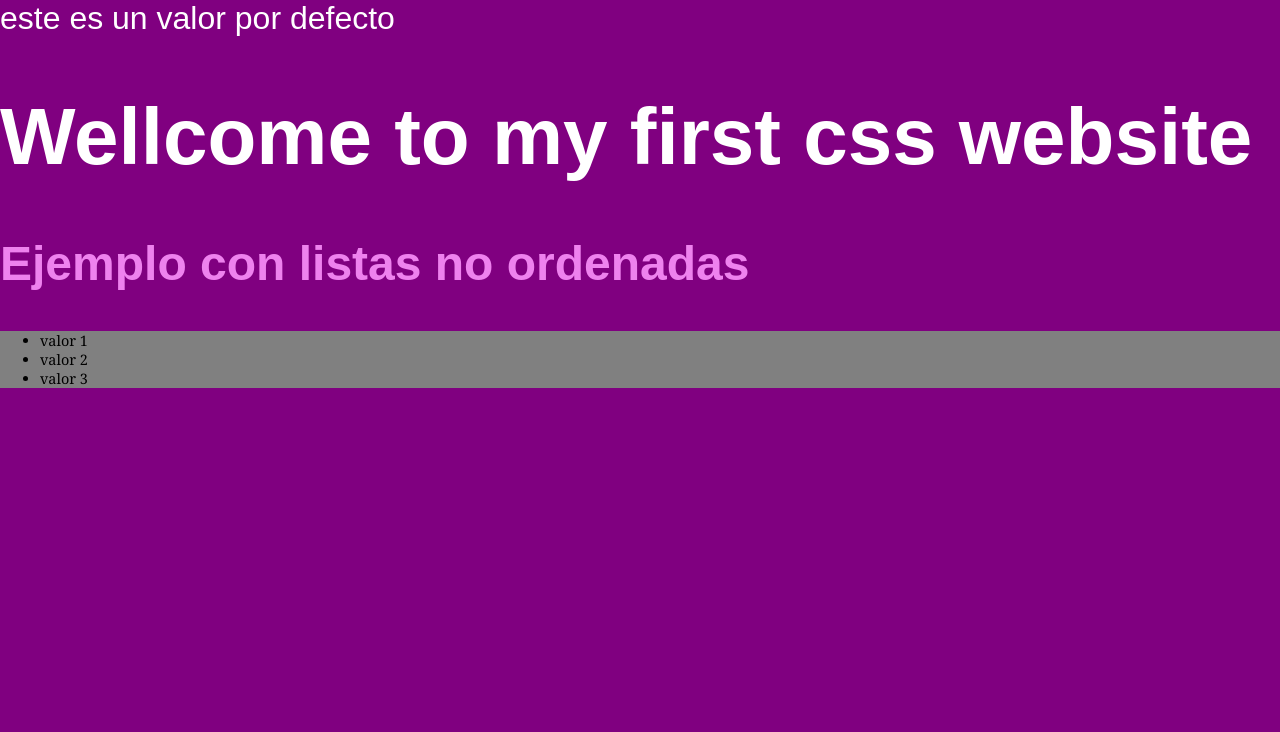
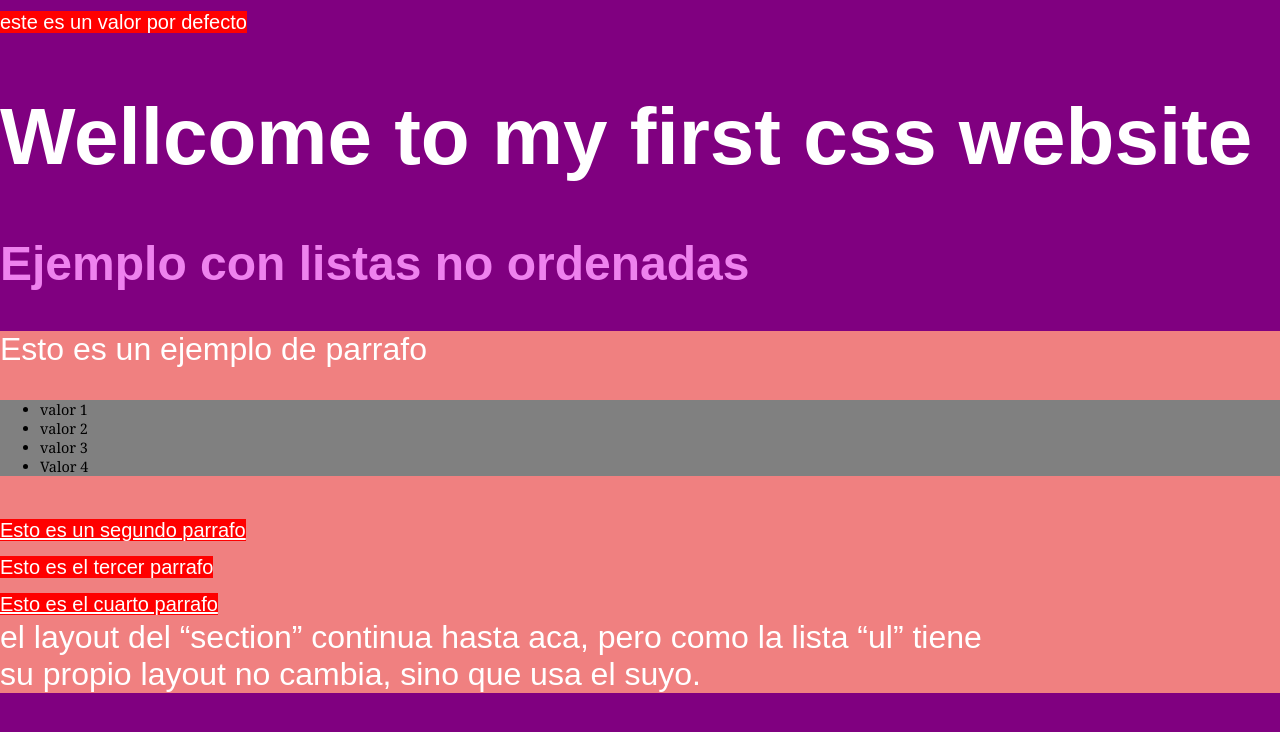
Before and after one commit to caece-nico/FrontEndDev, a plain HTML site: page CSS/Listas no ordenadas/index.html in a window 1280 px wide. Drawn offline with Linux system fonts and the light colour scheme.

Commit message:
listas y propiedades
Ejemplo corto de lista y propiedades un poco mas complejas

```diff
--- a/CSS/Listas no ordenadas/index.html
+++ b/CSS/Listas no ordenadas/index.html
@@ -4,18 +4,25 @@
         <link rel='stylesheet' type='text/css' href='style.css'>
     </head>
     <body>
-        este es un valor por defecto
+        <h>este es un valor por defecto</h>
         <h1>Wellcome to my first css website</h1>
         <h2>Ejemplo con listas no ordenadas</h2>
-
+    <section>
         <p>
+            Esto es un ejemplo de parrafo
             <ul>
                 <li>valor 1</li>
                 <li>valor 2</li>
                 <li>valor 3</li>
+                <li>Valor 4</li>
             </ul>
         </p>
-
+        <p2>Esto es un segundo parrafo</p2> <br>
+        <p3>Esto es el tercer parrafo</p3> <br>
+        <p4>Esto es el cuarto parrafo</p4> <br>
+        el layout del <q>section</q> continua hasta aca, pero como la lista <q>ul</q> tiene <br>
+        su propio layout no cambia, sino que usa el suyo.
+    </section>
 
     </body>
 </html>
--- a/CSS/Listas no ordenadas/style.css
+++ b/CSS/Listas no ordenadas/style.css
@@ -26,3 +26,17 @@ ul{
     color: black;
     font-size: 0.45em;
 }
+
+section {
+    background-color: lightcoral;
+}
+
+/*aplicamos selectores multiples*/
+h,p2,p3,p4{
+    background-color: red;
+    font-size: 15pt;
+}
+
+p2,p4{
+    text-decoration: underline;
+}
```
